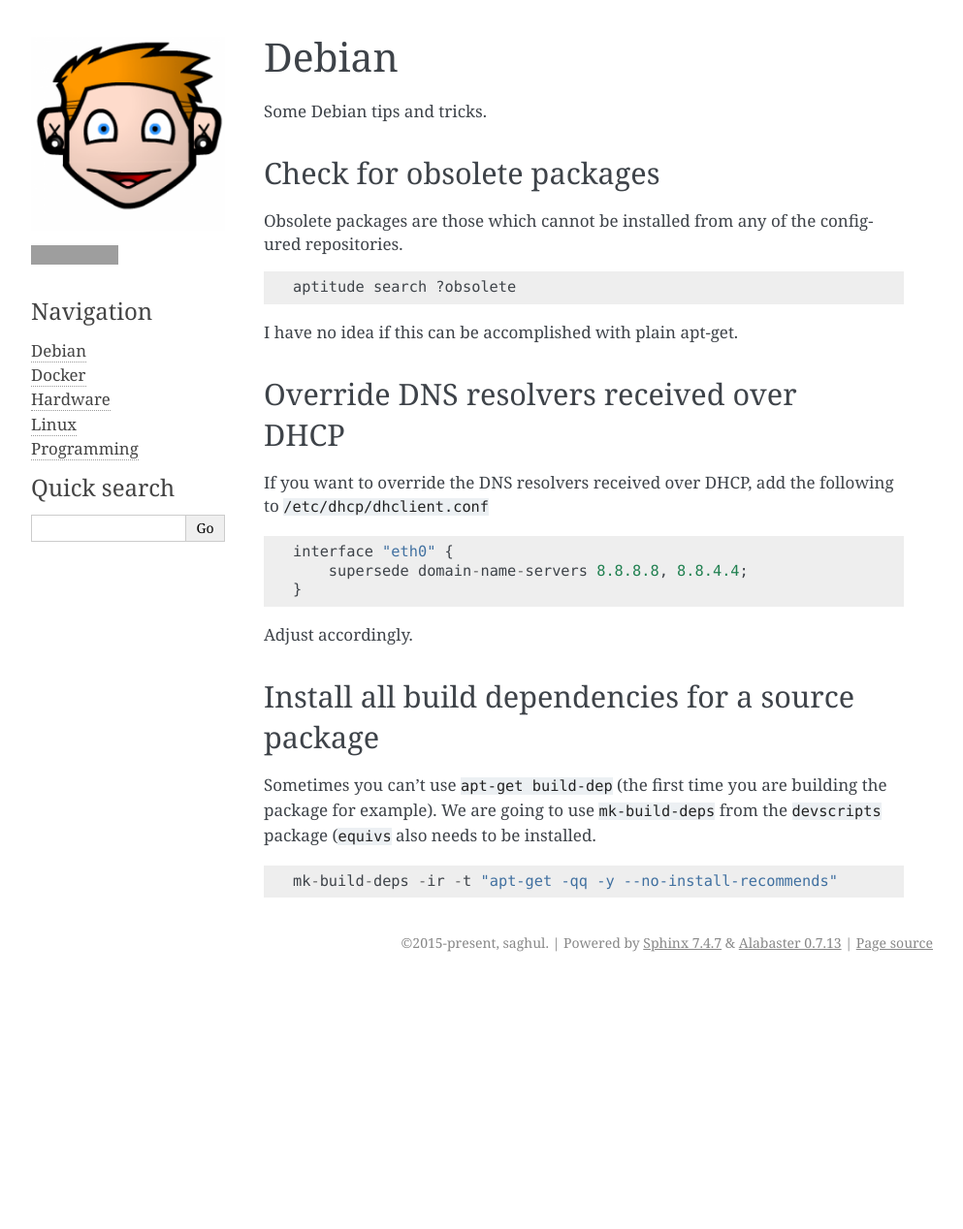
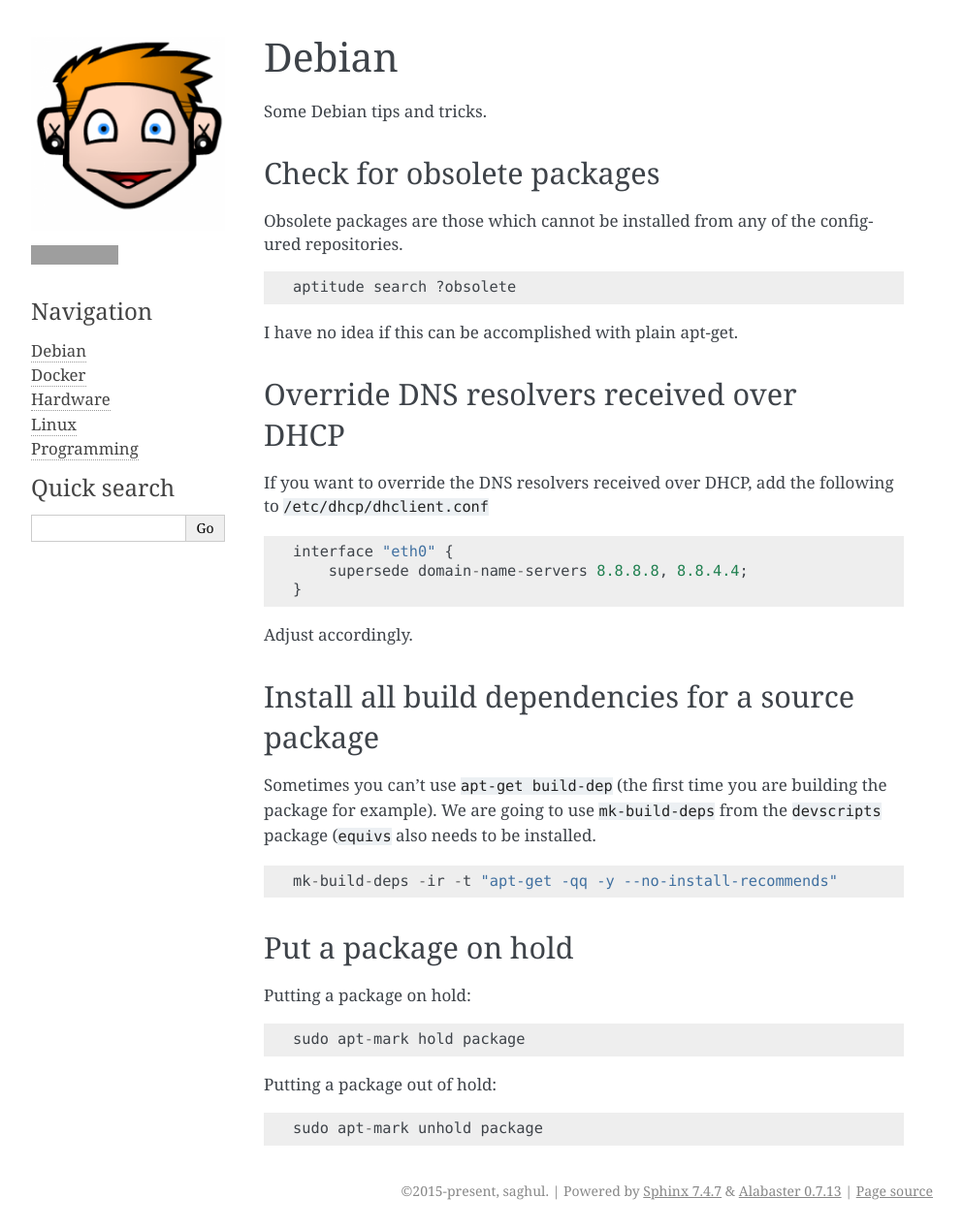
Before and after one commit to saghul/notes, a Sphinx documentation site: the page built from source/debian.rst, in a window 1280 px wide. Shown: the whole page at 97% size, without its empty margins (148-1141 px from the left). Built offline with Sphinx 7.4.7, drawn with Linux system fonts in a browser that asks for light colours; before the commit the page ends 1012 px from its top, so only the background shows below that; grey boxes are pictures that could not be loaded.

Commit message:
Add note about holding Debian packages

```diff
--- a/source/debian.rst
+++ b/source/debian.rst
@@ -44,3 +44,19 @@ going to use ``mk-build-deps`` from the ``devscripts`` package (``equivs`` also
 ::
 
     mk-build-deps -ir -t "apt-get -qq -y --no-install-recommends"
+
+
+Put a package on hold
+---------------------
+
+Putting a package on hold:
+
+::
+
+    sudo apt-mark hold package
+
+Putting a package out of hold:
+
+::
+
+    sudo apt-mark unhold package
```
